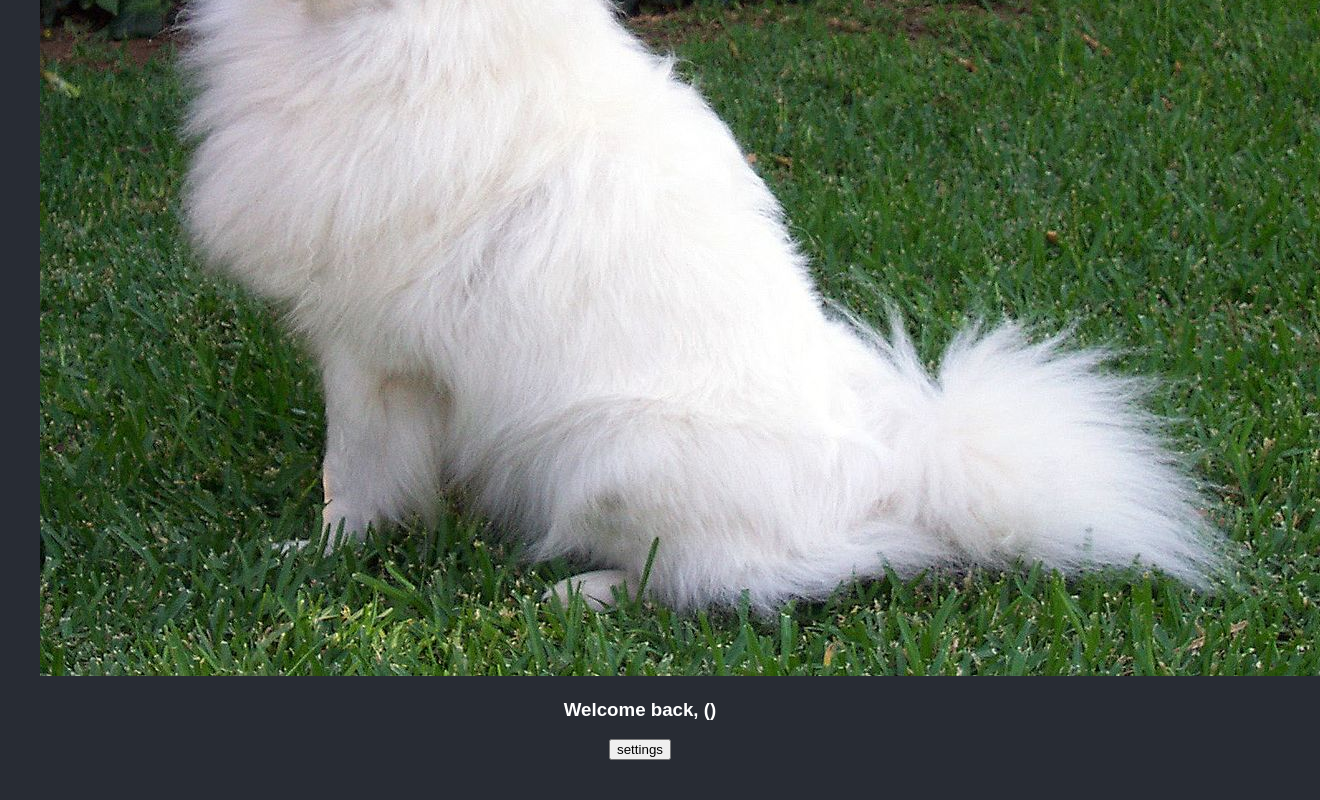
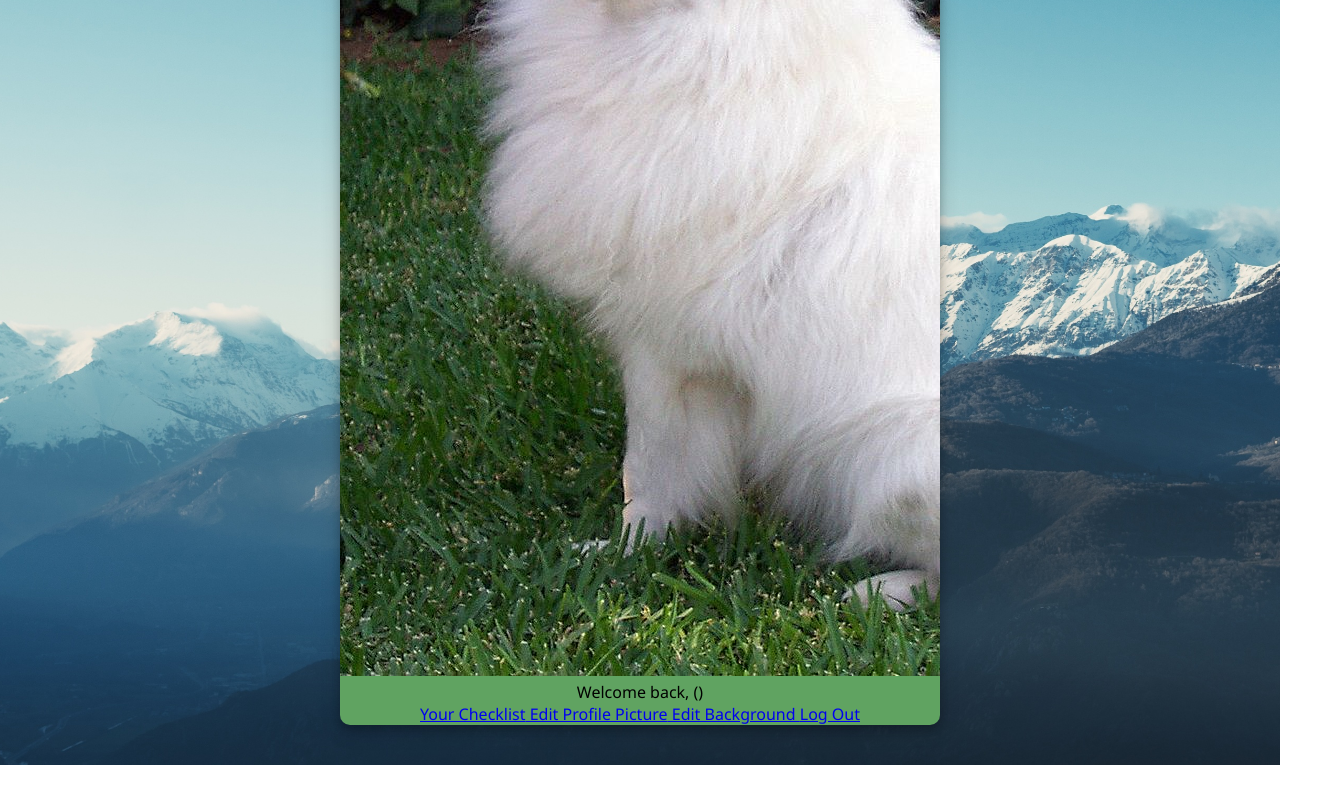
Before and after one commit to Bstuart77/Checklist_418, a React (Create React App) app: page / in a window 1280 px wide. Shown: the part 368-1168 px from the top of the page, 1320 px wide, since content can reach past the window. After the commit the page ends 1133 px from the top, so only its background shows below. Built offline with nearby package versions, Linux system fonts and the light colour scheme.

Commit message:
Added the CSS for the background and Profile Card

```diff
--- a/src/Profile.css
+++ b/src/Profile.css
@@ -1,11 +1,31 @@
-.ProfilePage{
-    background-image: linear-gradient(to right, red , yellow);
+*{
+    margin: 0;
+    padding: 0;
+    font-family:'Segoe UI', Tahoma, Geneva, Verdana, sans-serif;
+    box-sizing: border-box;
 }
 
 body {
-    background-color: #282c34;
-    color: white;
+    /* .. denotes one step backwards from the folder*/
+    background: url(../public/images/mountain.jpg) no-repeat center;
+    background-size: cover;
+
     padding: 40px;
+
     font-family: Arial;
     text-align: center;
+
+    display: flex;
+
+    justify-content: center;
   }
+
+  .ProfileCard {
+    background: #60A361;
+
+    width: 600px;
+    border-radius: 10px;
+    box-shadow: 0 4px 8px 0 rgba(0, 0, 0, 0.2), 0 6px 20px 0 rgba(0, 0, 0, 0.19);
+    overflow: hidden;
+
+  }
--- a/src/Profile.js
+++ b/src/Profile.js
@@ -4,6 +4,7 @@ import './Profile.css'
 
 function ProfilePage(){
     return(
+        // <button id = "SettingsButton"> settings </button>
         // body is implicit
         <div className = 'ProfileCard'>
             <div className = 'ProfileHeader'>
@@ -12,15 +13,17 @@ function ProfilePage(){
                 </div>
 
                 <div className = 'ProfileGreeting'>
-                    <h3> Welcome back, () </h3>
-
+                    Welcome back, ()
                 </div>
 
 
             </div>
 
             <div className = 'ProfileFooter'>
-                <button id = "SettingsButton"> settings </button>
+                <a href = "#" className = "ChangeProfilePicture"> Your Checklist</a>
+                <a href = "#" className = "ChangeProfilePicture"> Edit Profile Picture</a>
+                <a href = "#" className = "ChangeProfilePicture"> Edit Background </a>
+                <a href = "#" className = "ChangeProfilePicture"> Log Out </a>
 
             </div>
 
```
